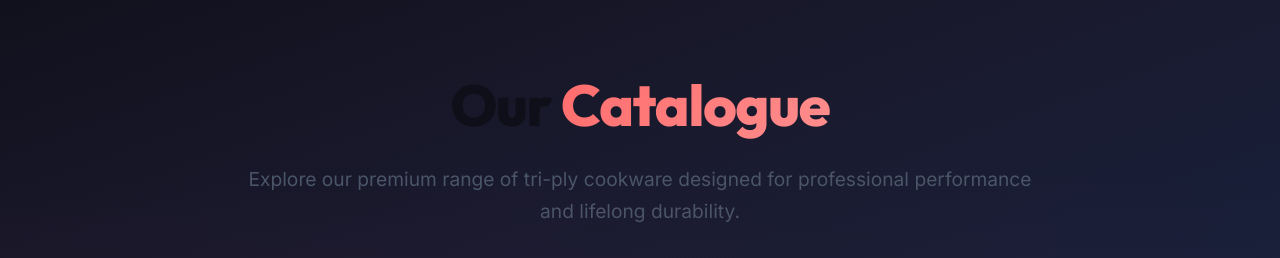
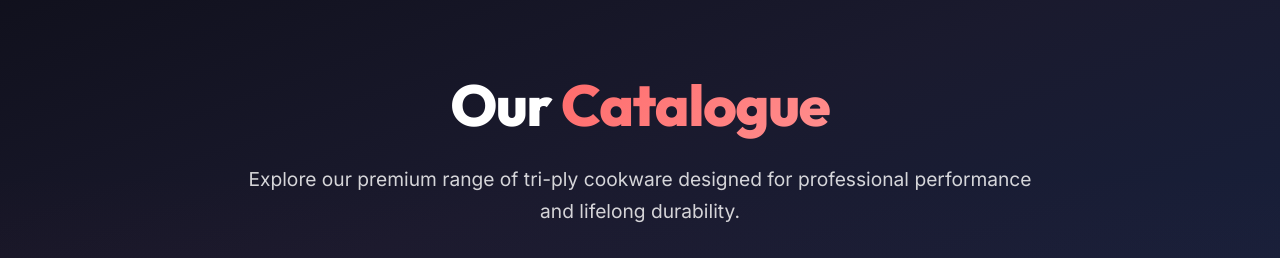
Before and after one commit to Vmali205/Balaji-Marketing-website-, a React (Vite) app: page /catalogue in a window 1280 px wide. Shown: the part 181-439 px from the top of the page. Built offline with nearby package versions, Linux system fonts and the light colour scheme; no server answers.

Commit message:
Catalogue: Fix hero title and subtitle to white text
- Title "Our Catalogue" changed to #ffffff
- Subtitle description changed to rgba(255,255,255,0.82)

```diff
--- a/src/pages/Catalogue/Catalogue.module.css
+++ b/src/pages/Catalogue/Catalogue.module.css
@@ -25,14 +25,14 @@
 .title {
   font-size: var(--font-size-h1);
   margin-bottom: 1.5rem;
-  color: var(--color-text-primary);
+  color: #ffffff;
   font-weight: 800;
 }
 
 .subtitle {
   max-width: 800px;
   margin: 0 auto;
-  color: var(--color-text-secondary);
+  color: rgba(255, 255, 255, 0.82);
   font-size: 1.2rem;
 }
 
```
